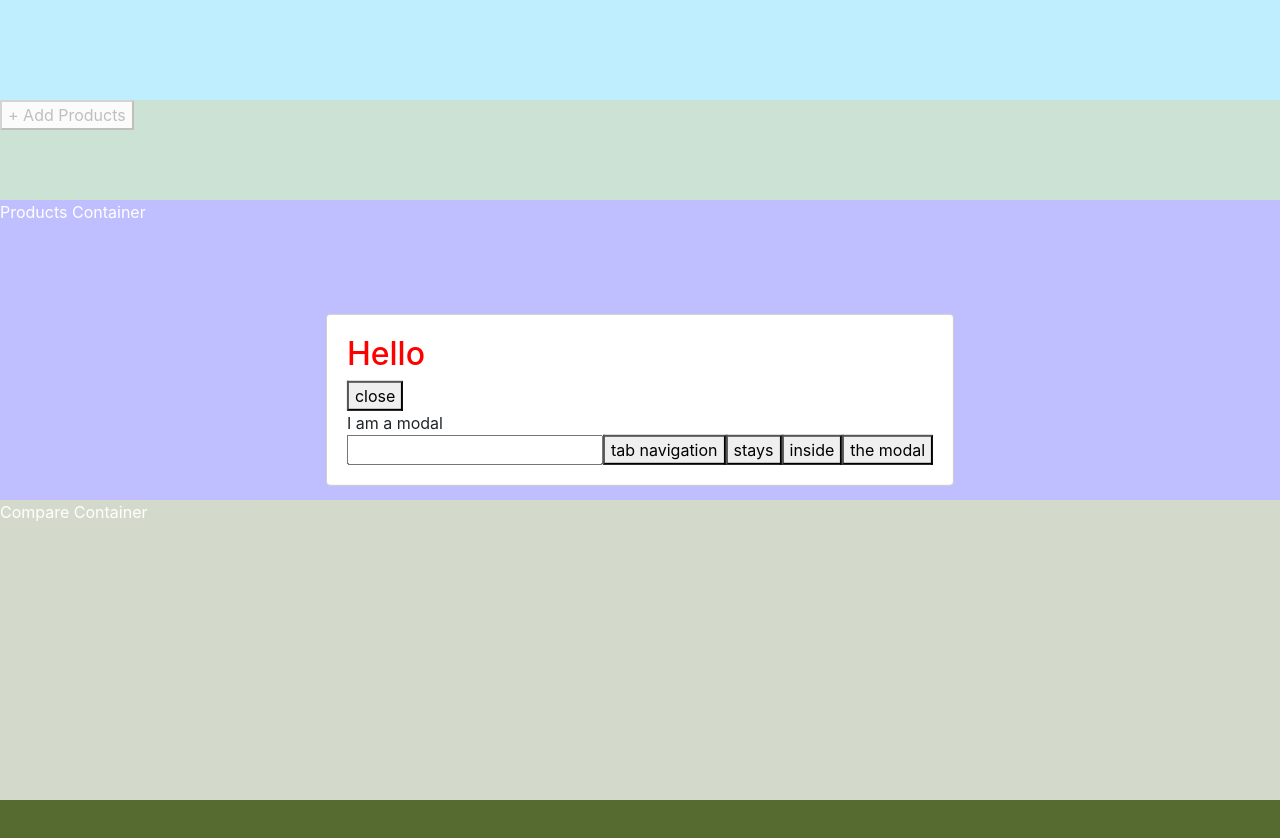
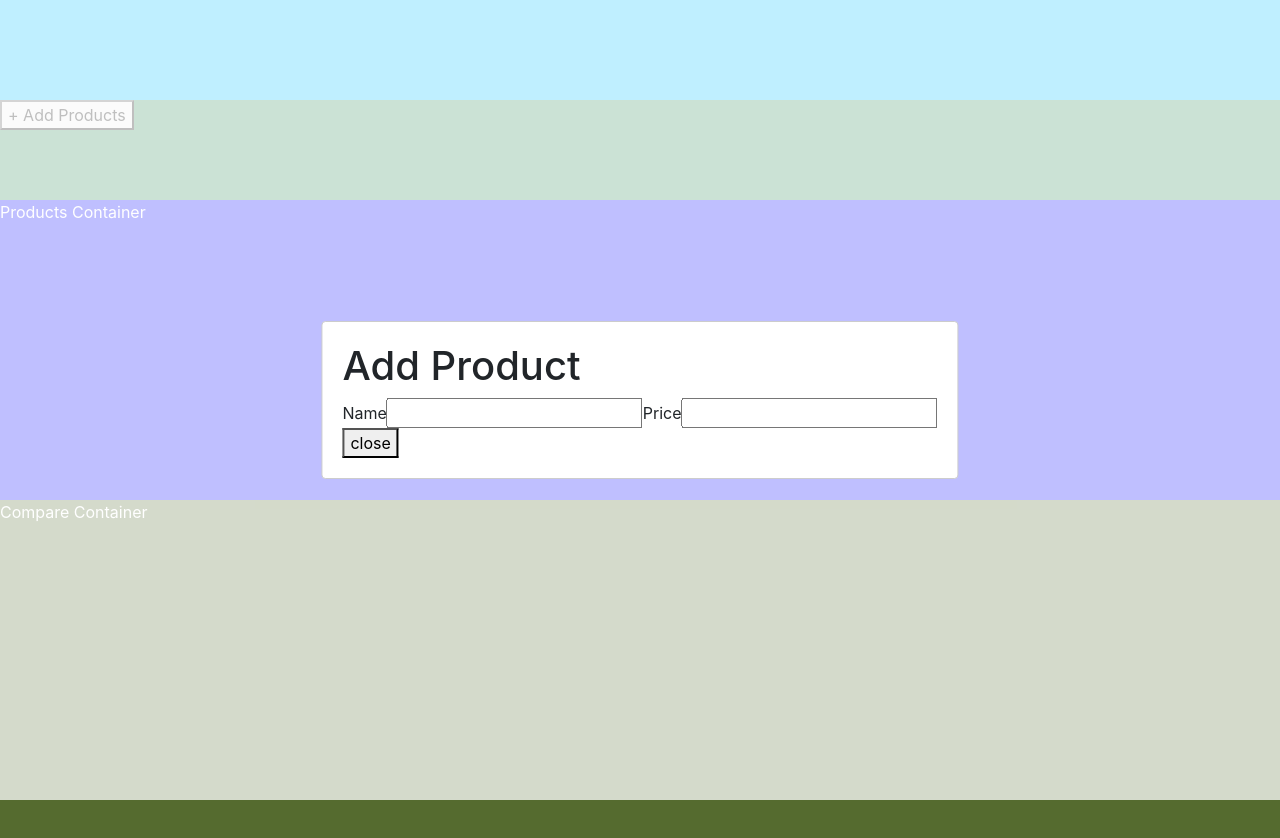
Before and after one commit to lgloredana/ShopUsingReactJS, a React (Create React App) app: page / in a window 1280 px wide. Both pictures are taken after a click on the button "+ Add Products". Shown: the top 838 px of the page. Built offline with nearby package versions, Linux system fonts and the light colour scheme.

Commit message:
update the add product modal

```diff
--- a/src/components/AddItemButton.js
+++ b/src/components/AddItemButton.js
@@ -1,6 +1,7 @@
 import React, { Component } from 'react';
 import ReactDOM from 'react-dom';
 import Modal from 'react-modal';
+import ItemDetailsEdit from './ItemDetailsEdit';
 
 const customStyles = {
   content : {
@@ -34,7 +35,7 @@ class AddItemButton extends Component {
 
   afterOpenModal() {
     // references are now sync'd and can be accessed.
-    this.subtitle.style.color = '#f00';
+    // this.subtitle.style.color = '#f00';
   }
 
   closeModal() {
@@ -53,17 +54,12 @@ class AddItemButton extends Component {
           style={customStyles}
           contentLabel="Example Modal"
         >
+          <h1>Add Product</h1>
+          <form>
+           <ItemDetailsEdit></ItemDetailsEdit>
+          </form>
+          <button onClick={this.closeModal}>close</button>
 
-          <h2 ref={subtitle => this.subtitle = subtitle}>Hello</h2>
-          <button onClick={this.closeModal}>close</button>
-          <div>I am a modal</div>
-          <form>
-            <input />
-            <button>tab navigation</button>
-            <button>stays</button>
-            <button>inside</button>
-            <button>the modal</button>
-          </form>
         </Modal>
       </div>
     );
--- /dev/null
+++ b/src/components/ItemDetailsEdit.js
@@ -0,0 +1,13 @@
+import React, { Component } from 'react';
+
+class ItemDetailsEdit extends Component{
+    render(){
+        return(
+            <div>
+                Name<input/>
+                Price<input/>
+            </div>
+        );
+    }
+}
+export default ItemDetailsEdit
```
